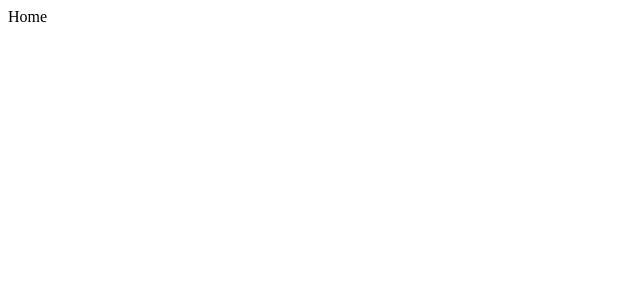
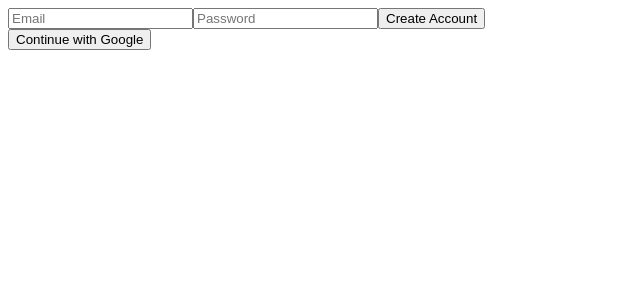
Before and after one commit to sungyeonu/finsta, a React (Create React App) app: page /#/ in a window 1280 px wide. Shown: the top 300 px of the page, without its empty margins (0-640 px from the left). Built offline with nearby package versions, Linux system fonts and the light colour scheme.

Commit message:
Set up Auth

```diff
--- a/src/components/App.tsx
+++ b/src/components/App.tsx
@@ -6,7 +6,7 @@ import authService from "../firebase";
 
 function App(): React.ReactNode {
   console.log(authService.currentUser);
-  const [isLoggedIn, setIsLoggedIn] = useState<Boolean>(false);
+  const [isLoggedIn, setIsLoggedIn] = useState<Boolean>(true);
 
   return <AppRouter isLoggedIn={isLoggedIn} />;
 }
--- a/src/components/Router.tsx
+++ b/src/components/Router.tsx
@@ -6,20 +6,20 @@ import Home from "../routes/Home";
 interface AppRouterProps {
   isLoggedIn: Boolean
 }
-const AppRouter: FC<AppRouterProps> = (isLoggedIn: Boolean) => {
+const AppRouter: FC<AppRouterProps> = (isLoggedIn) => {
   return (
     <Router>
       <Switch>
         {isLoggedIn ? (
           <>
             <Route exact path="/">
-              <Home/>
+              <Auth/>
             </Route>
           </>
         ) : (
           <>
             <Route exact path="/">
-              <Auth></Auth>
+              <Auth/>
             </Route>
           </>
         )}
--- a/src/routes/Auth.tsx
+++ b/src/routes/Auth.tsx
@@ -1,18 +1,42 @@
 import React, { useState } from 'react';
+import authService from '../firebase';
 
 const Auth = () => {
   const [email, setEmail] = useState<string>("");
   const [password, setPassword] = useState<string>("");
+  const [newAccount, setNewAccount] = useState<Boolean>(true);
+
   const onChange = (event) => {
-    console.log(event.target.name);
-  }
-  const onSubmit = (event) => {
+    const {target: {name, value}} = event;
+    if (name === "email") {
+      setEmail(value);
+    } else if (name === "password") {
+      setPassword(value);
+    }
+  };
+
+  const onSubmit = async(event) => {
     event.preventDefault();
-  }
+    try {
+      let data;
+      if(newAccount) {
+        // create account
+        data = await authService.createUserWithEmailAndPassword(email, password)
+      } else {
+        // log in
+        data = await authService.signInWithEmailAndPassword(email, password)
+      }
+    } catch (error) {
+      console.log(error);
+    }
+
+  };
+
   return (
     <div>
       <form onSubmit={onSubmit}>
         <input
+          name="email"
           type="text"
           placeholder="Email"
           required
@@ -20,13 +44,14 @@ const Auth = () => {
           onChange={onChange}
         />
         <input
+          name="password"
           type="password"
           placeholder="Password"
           required
           value={password}
           onChange={onChange}
         />
-        <input type="submit" value="Login" required />
+        <input type="submit" value={ newAccount ? "Create Account" : "Login" } />
       </form>
       <div>
         <button>Continue with Google</button>
```
Also changed, not shown: 1 other file (tests, documents, lock files or other folders).
